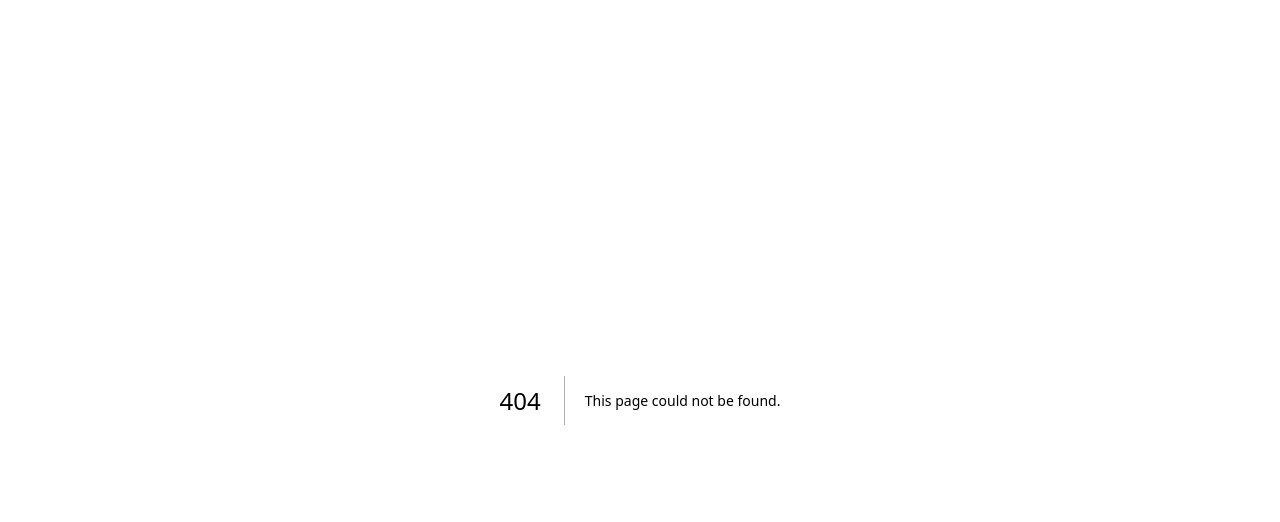
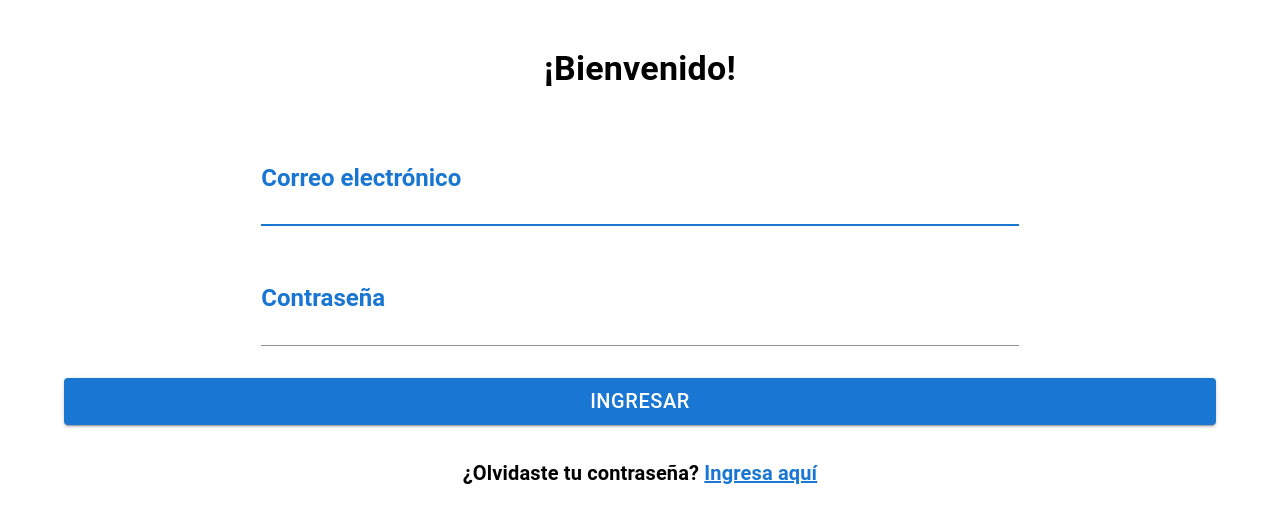
Before and after one commit to Betomx45/ALARMMEDICINE_CODE, a Next.js app: page /login in a window 1280 px wide. Before the commit this address had no page. Shown: the top 522 px of the page. Built offline with nearby package versions, Linux system fonts and the light colour scheme; no server answers.

Commit message:
Prueba de Autenticación

```diff
--- a/package.json
+++ b/package.json
@@ -9,6 +9,7 @@
     "lint": "next lint"
   },
   "dependencies": {
+    "axios": "^1.4.0",
     "bcrypt": "^5.1.0",
     "eslint": "8.42.0",
     "eslint-config-next": "13.4.5",
--- /dev/null
+++ b/pages/login.js
@@ -0,0 +1,140 @@
+import * as React from 'react';
+import { Button, Container, Chip, Alert,Grid, TextField, Typography } from "@mui/material";
+import Box from '@mui/material/Box';
+import Head from "next/head";
+import Link from "next/link";
+import { useEffect, useState } from 'react';
+import { useForm } from 'react-hook-form';
+import { getProviders, getSession, signIn } from 'next-auth/react';
+import { useRouter } from 'next/router';
+import { ErrorOutline } from '@mui/icons-material';
+
+    const  Login = () => {
+    const router = useRouter();
+    const { query } = useRouter()
+    const { register, handleSubmit, formState: { errors } } = useForm();
+    const [ showError, setShowError ] = useState(false);
+    const [providers, setProviders] = useState({});
+
+    useEffect(() => {
+      getProviders().then( prov => {
+        setProviders(prov)
+      });
+
+      if (router.query.error && router.query.error === 'CredentialsSignin') {
+        setShowError(true);
+      }
+    }, []);
+
+    const onLoginUser = async( { correo, password }) => {
+
+      setShowError(false);
+
+      alert("Has iniciado sesión")
+      await signIn('credentials',{ correo, password });
+    }
+
+    return (
+        <>
+          <Head>
+            <title>Login</title>
+            <meta name="description" content="Generated by create next app" />
+            <meta name="viewport" content="width=device-width, initial-scale=1" />
+            <link rel="icon" href="/favicon.ico" />
+          </Head>
+
+            <Container>
+
+                <Grid item xs={12} md={8} >
+                  <Typography variant="h4"mt={6} sx={{textAlign: 'center', fontWeight: "bold", }}>
+                      ¡Bienvenido!
+                  </Typography>
+                </Grid>
+                <Box component="form" onSubmit={ handleSubmit(onLoginUser) } noValidate>
+                    <Grid container spacing={4} sx={{display: 'flex', justifyContent: 'center', marginBottom: 4}}>
+                        <Grid item xs={12} md={8} sx={{ my: 3}}>
+                            <Chip
+                                label="La credencial ingresada es incorrecta."
+                                color="error"
+                                icon={ <ErrorOutline /> }
+                                className="fadeIn"
+                                sx={{ display: showError ? 'flex': 'none' }}
+                            />
+                            {(query.error && query.error !== 'CredentialsSignin')&& (
+                              <Alert severity="error">{query.error}</Alert>
+                            )}
+                          <Typography color="primary" variant="h5" mt={6}  sx={{fontWeight: "bold"}}>
+                              Correo electrónico
+                          </Typography>
+                          <TextField
+                            variant="standard"
+                            id="input-with-icon-textfield"
+                            fullWidth
+                            required
+                            autoFocus
+                            { ...register('correo', {
+                              required: 'Este campo es requerido',
+                            })}
+                            error={ !!errors.correo}
+                            helperText={ errors.correo?.message }
+                          />
+
+                        </Grid>
+                        <Grid item xs={12} md={8}>
+                        <Typography color="primary" variant="h5" sx={{fontWeight: "bold"}}>
+                            Contraseña
+                        </Typography>
+                        <TextField
+                            variant="standard"
+                            type="password"
+                            fullWidth
+                            { ...register('password', {
+                              required: 'Este campo es requerido',
+                            })}
+                            error={ !!errors.password }
+                            helperText={ errors.password?.message }
+                        />
+                        </Grid>
+                    </Grid>
+                    <Grid item xs={12}>
+                      <Button
+                        fullWidth
+                        sx={{fontSize: "20px"}}
+                        type="submit"
+                        variant="contained"
+                        disabled={Object.keys(errors).length > 0}
+                        >
+                          Ingresar
+                      </Button>
+                        <Typography variant="h6" mt={4} sx={{textAlign: 'center', fontWeight: "bold"}}>
+                            ¿Olvidaste tu contraseña? <Link style={{textDecoration: 'underline', color: '#1976d2'}} href="restore">Ingresa aquí</Link>
+                        </Typography>
+                    </Grid>
+                </Box>
+
+            </Container>
+        </>
+    );
+};
+
+// si logra ser autenticado, regresarlo a la página que intentó acceder
+export const getServerSideProps = async ({ req, query }) => {
+    const session = await getSession({ req });
+
+    const { p = '/' } = query;
+
+    if ( session ) {
+      return {
+        redirect: {
+          destination: p.toString(),
+          permanent: false
+        }
+      }
+    }
+
+    return {
+      props: { }
+    }
+  }
+
+  export default Login;
```
Also changed, not shown: apiClient/index.js (added, +7 -0 lines), database/models/autentication.js (added, +26 -0 lines), pages/api/auth/[...nextauth].js (added, +77 -0 lines), 1 other file (tests, documents, lock files or other folders).
